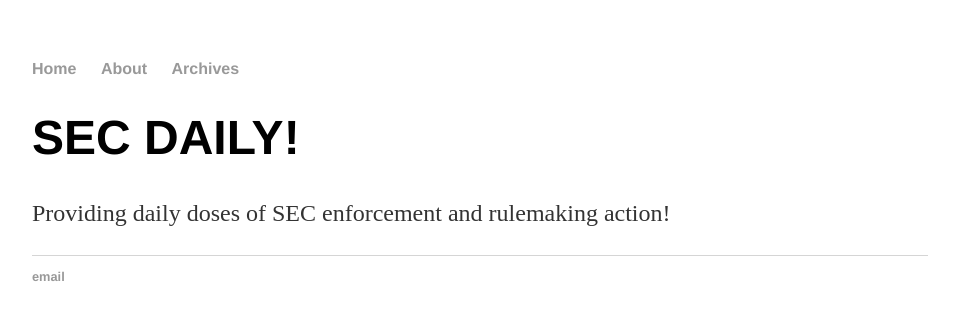
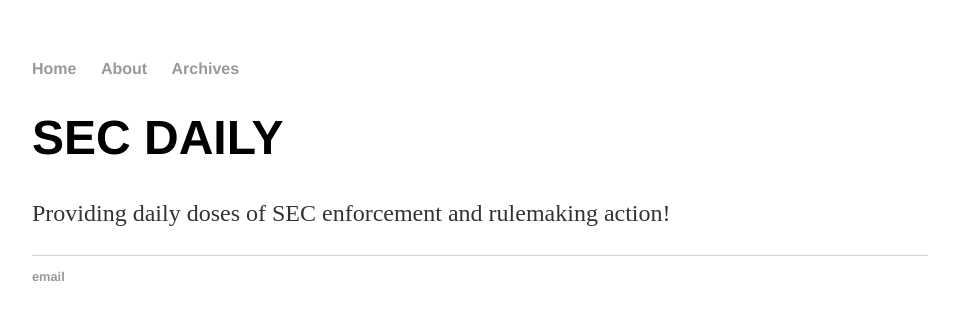
Before and after one commit to snixboy/snixboy.github.io, a Jekyll site: the page built from index.html, in a window 1280 px wide. Shown: the top 320 px of the page, without its empty margins (160-1119 px from the left). Built offline with Jekyll 4.4.1, drawn with Linux system fonts in a browser that asks for light colours.

Commit message:
Update index.html

```diff
--- a/index.html
+++ b/index.html
@@ -1,27 +1,8 @@
-<!DOCTYPE html>
-<html>
-	<head>
-		<title>SEC DAILY</title>
-		<link rel="stylesheet" type="text/css" href="/css/main.css">
-	</head>
-	<body>
-		<nav>
-    		<ul>
-        		<li><a href="/">Home</a></li>
-	        	<li><a href="/about">About</a></li>
-        		<li><a href="/blog">Archives</a></li>
-    		</ul>
-		</nav>
-		<div class="container">
-    		<div class="blurb">
-        		<h1>SEC DAILY!</h1>
-				<p>Providing daily doses of SEC enforcement and rulemaking action!</a></p>
-    		</div><!-- /.blurb -->
-		</div><!-- /.container -->
-		<footer>
-    		<ul>
-        		<li><a href="mailto:snixboy@gmail.com">email</a></li>
-			</ul>
-		</footer>
-	</body>
-</html>
+---
+layout: default
+title: SEC DAILY
+---
+<div class="blurb">
+	<h1>SEC DAILY</h1>
+	<p>Providing daily doses of SEC enforcement and rulemaking action!</p>
+</div><!-- /.blurb -->
```
